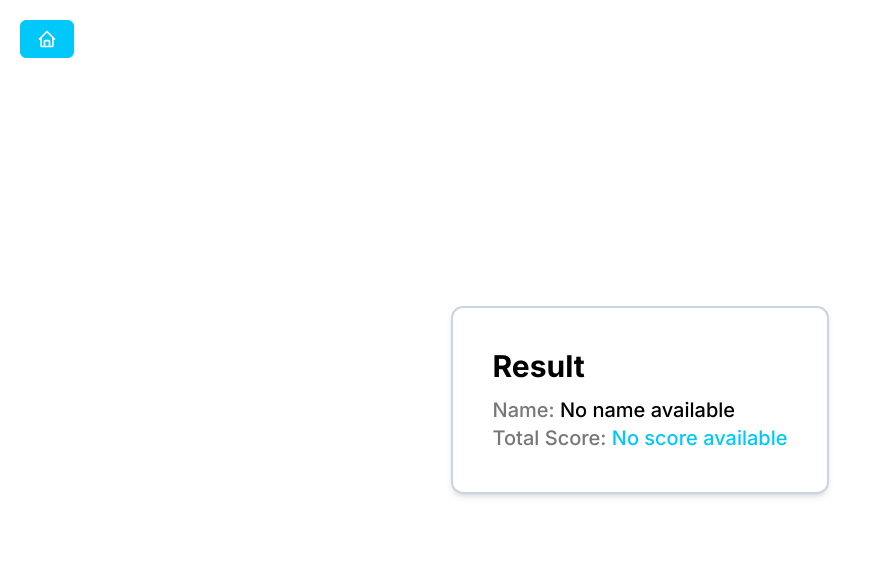
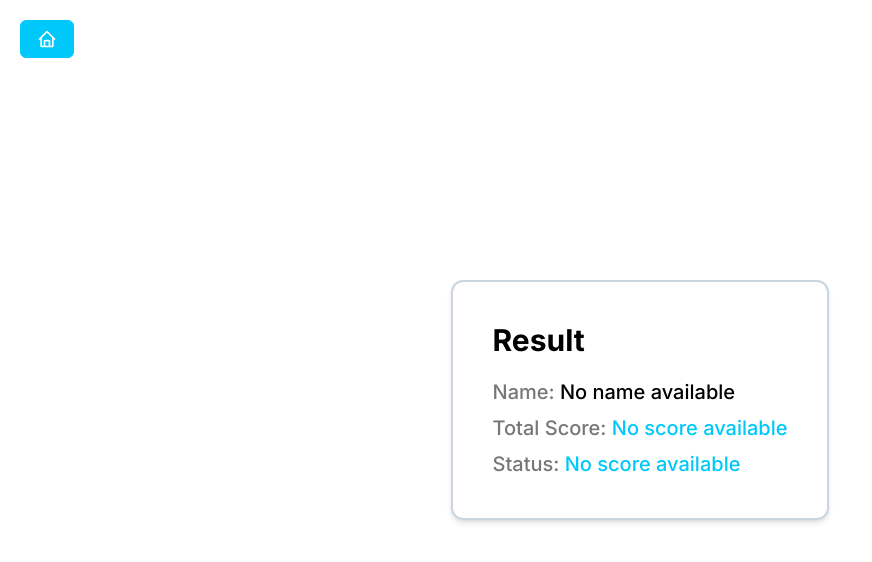
Before and after one commit to kamilraza-expertizo/Quiz-App, a Next.js app: page /done in a window 1280 px wide. Shown: the top 562 px of the page, without its empty margins (0-872 px from the left). Built offline with nearby package versions, Linux system fonts and the light colour scheme.

Commit message:
status added to result

```diff
--- a/components/ScoreComponent.tsx
+++ b/components/ScoreComponent.tsx
@@ -3,20 +3,20 @@
 import { useEffect, useState } from 'react';
 
 const ScoreComponent = () => {
-  const [totalScore, setTotalScore] = useState<string | null>(null);
+  const [totalScore, setTotalScore] = useState<number | null>(null);
   const [username, setUsername] = useState<string | null>(null);
 
   useEffect(() => {
-    const score = localStorage.getItem("totalScore")
+    const score = localStorage.getItem("totalScore") || 0
     const name = localStorage.getItem("username")
 
-    setTotalScore(score);
+    setTotalScore(+score);
     setUsername(name);
   }, []);
 
   return (
     <div className='border-2 border-slate-300 rounded-xl p-10 shadow-md'>
-      <div className="text-xl font-medium">
+      <div className="text-xl font-medium flex flex-col gap-2">
         <h1 className='text-3xl font-bold mb-3'>Result</h1>
         <p>
           <span className="text-[#777777]">Name:{" "}</span>
@@ -29,6 +29,17 @@ const ScoreComponent = () => {
           </span>
           <span className="text-primary">{totalScore || "No score available"}</span>
         </p>
+
+        <p>
+          <span className="text-[#777777]">
+            Status:{" "}
+          </span>
+          <span className="text-primary">{totalScore ? totalScore > 10 ?
+          <span className='text-green-600'>Passed</span>
+          :
+          <span className='text-red-600'>Failed</span>
+          : "No score available"}</span>
+        </p>
       </div>
     </div>
   );
```
